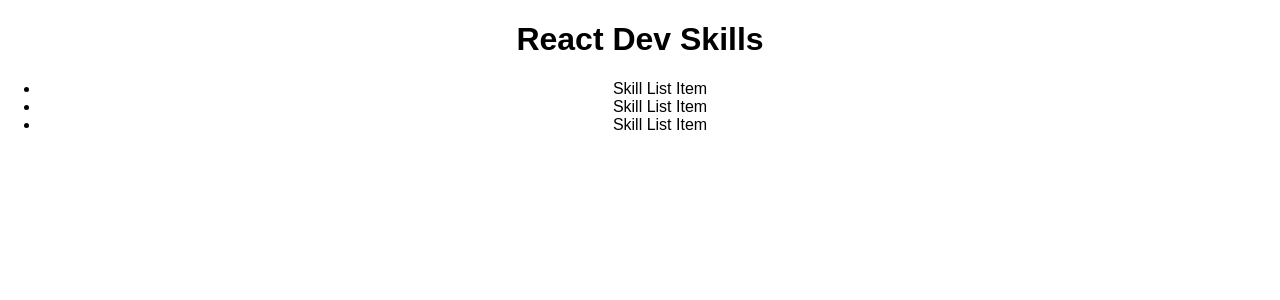
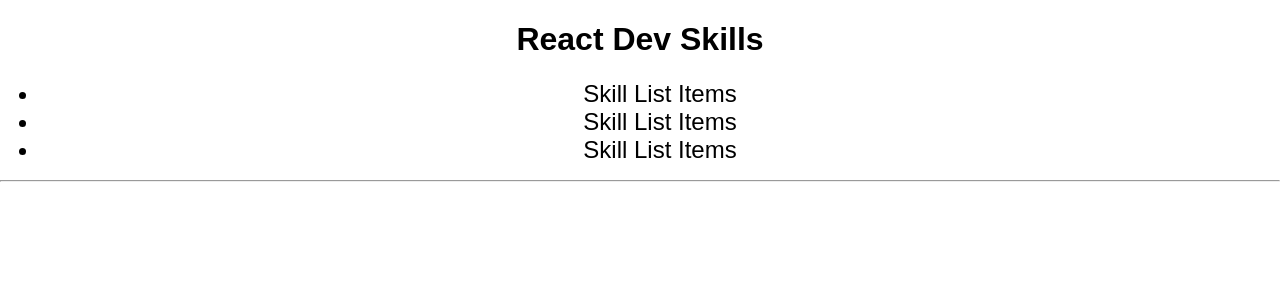
Before and after one commit to Nisal4/React-Dev-Skills, a React (Create React App) app: page / in a window 1280 px wide. Shown: the top 300 px of the page. Built offline with nearby package versions, Linux system fonts and the light colour scheme.

Commit message:
Style app

```diff
--- a/src/App.js
+++ b/src/App.js
@@ -1,11 +1,20 @@
 import './style.css';
 import SkillList from './SkillList';
+import { useState } from "react";
 
 export default function App() {
+  const [skills, setSkills] = useState([
+    "Skill List Items",
+    "Skill List Items",
+    "Skill List Items"
+  ]);
+
   return (
     <div className='App'>
       <h1>React Dev Skills</h1>
-      <SkillList />
+      <SkillList skills={skills} />
+
+      <hr />
     </div>
   );
 }
--- /dev/null
+++ b/src/SkillList.css
@@ -0,0 +1,3 @@
+.SkillList {
+    padding-left: 0;
+}
--- a/src/SkillList.jsx
+++ b/src/SkillList.jsx
@@ -1,11 +1,11 @@
 import SkillListItem from "./SkillListItem";
 
-export default function SkillList() {
+export default function SkillList({ skills }) {
     return (
-        <ul>
-            <li>Skill List Item</li>
-            <li>Skill List Item</li>
-            <li>Skill List Item</li>
+        <ul className="SkillList">
+            {skills.map((t, idx) => (
+                <SkillListItem skill={t} index={idx} key={idx} />
+            ))}
         </ul>
     );
 }
--- /dev/null
+++ b/src/SkillListItem.css
@@ -0,0 +1,5 @@
+.SkillListItem {
+    justify-content: center;
+    align-items: center;
+    font-size: 3vmin;
+}
--- a/src/SkillListItem.jsx
+++ b/src/SkillListItem.jsx
@@ -1,5 +1,9 @@
-export default function SkillListItem(props) {
+import './SkillListItem.css';
+
+export default function SkillListItem({ skill, index }) {
     return (
-        <li>{props.skill}</li>
+        <li className='SkillListItem'>
+            {skill}
+        </li>
     );
 }
--- a/src/style.css
+++ b/src/style.css
@@ -2,3 +2,9 @@
   font-family: sans-serif;
   text-align: center;
 }
+
+.flex-ctr {
+  display: flex;
+  justify-content: center;
+  align-items: center;
+}
```
